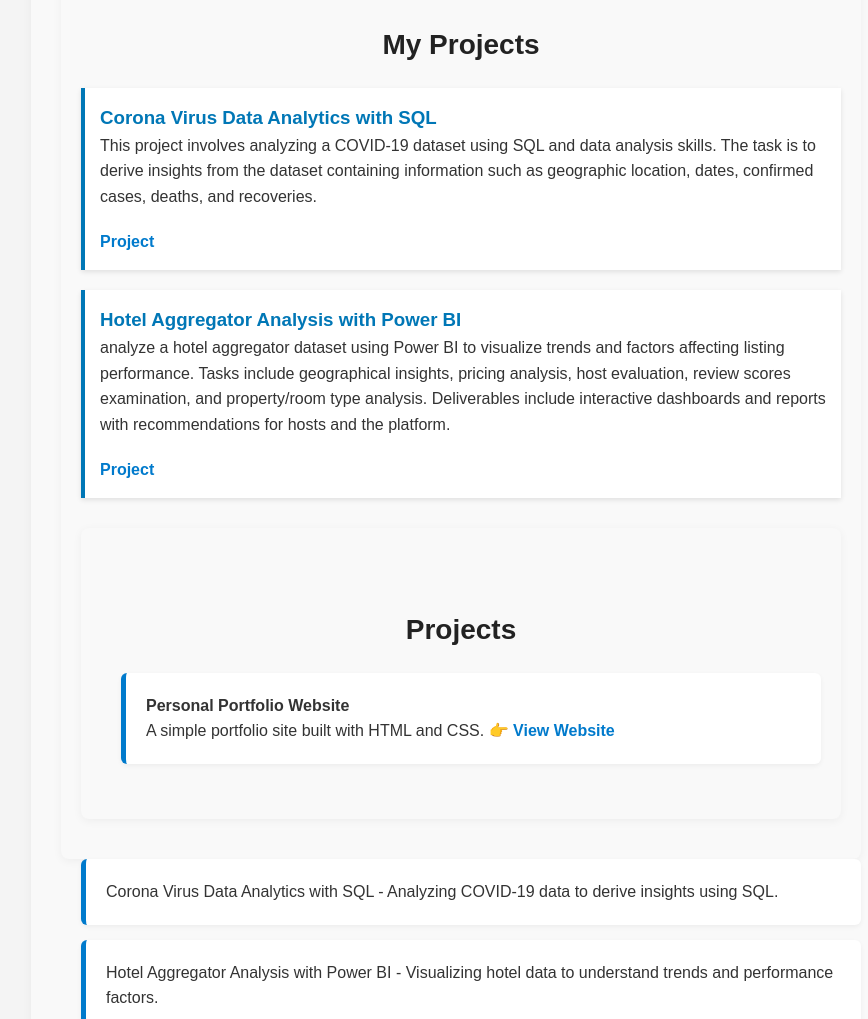
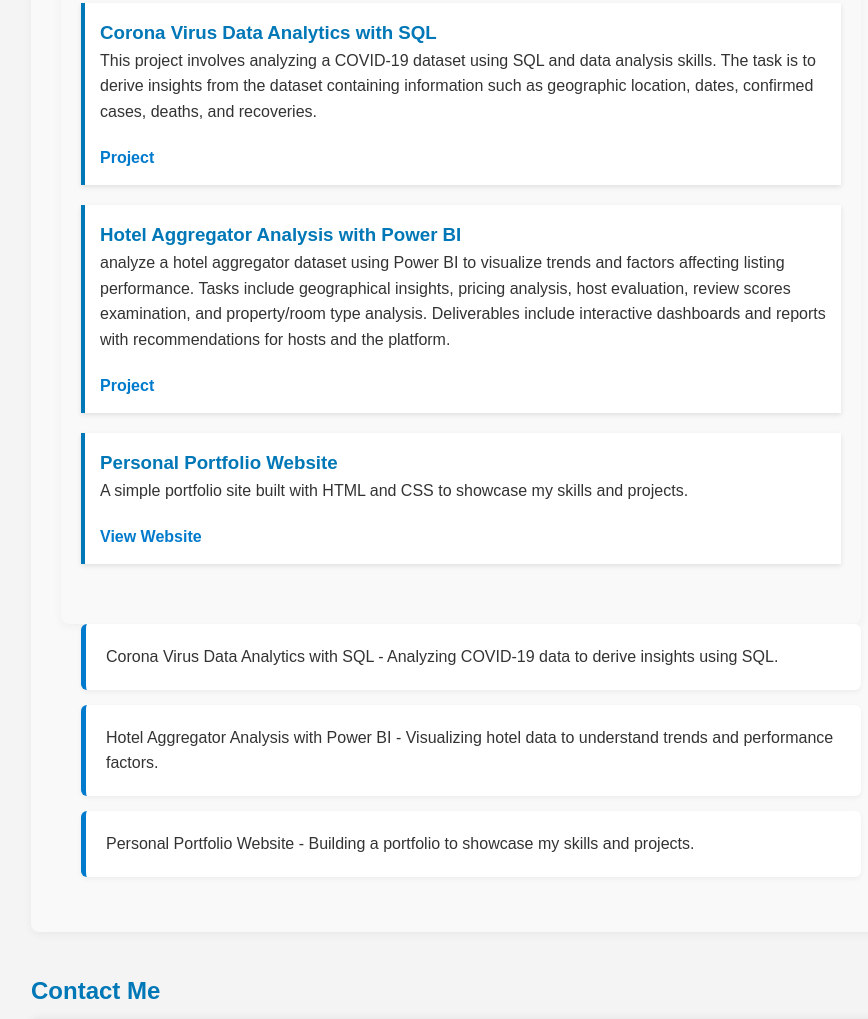
Before and after one commit to xlancelo1t/portfolio-site, a plain HTML site: page index.html in a window 1280 px wide. Shown: the part 1987-3006 px from the top of the page, without its empty margins (179-1047 px from the left). Drawn offline with Linux system fonts and the light colour scheme.

Commit message:
Edited project section

```diff
--- a/index.html
+++ b/index.html
@@ -98,7 +98,6 @@
 
     <section id="projects">
       <!-- Projects section -->
-      <h2>Projects</h2>
       <ul>
         <section id="projects">
   <h2>My Projects</h2>
@@ -115,17 +114,12 @@
     <a href="https://github.com/xlancelo1t/Mentorness.git" target="_blank">Project</a>
   </div>
 
-  <section id="projects">
-  <h2>Projects</h2>
-  <ul>
-    <li>
-      <strong>Personal Portfolio Website</strong><br>
-      A simple portfolio site built with HTML and CSS.
-      👉 <a href="https://github.com/xlancelo1t/portfolio-site.git" target="_blank">View Website</a>
-    </li>
-    <!-- You can add more projects below in a similar way -->
-  </ul>
-</section>
+    <div class="project">
+        <h3>Personal Portfolio Website</h3>
+        <p>A simple portfolio site built with HTML and CSS to showcase my skills and projects.</p>
+        <a href="https://github.com/xlancelo1t/portfolio-site.git" target="_blank">View Website</a>
+    </div>
+
 
 </section>
         <li>Corona Virus Data Analytics with SQL - Analyzing COVID-19 data to derive insights using SQL.</li>
```
